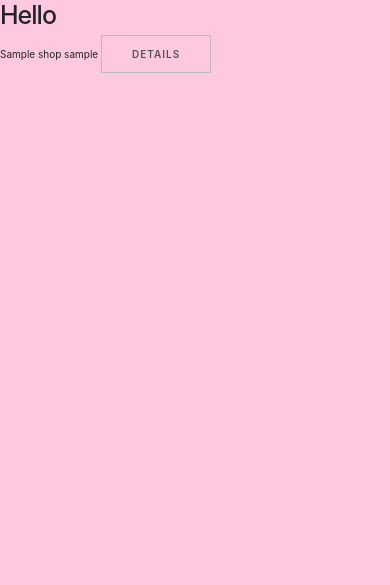
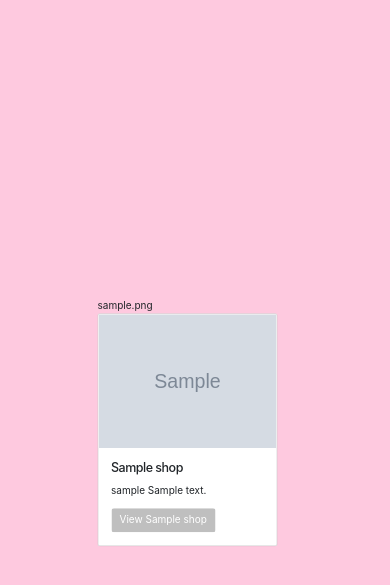
Before and after one commit to imanirak/little-space, a Django app: page /shop/ in a window 390 px wide. Shown: the top 585 px of the page. Run offline with Django 4.2, Linux system fonts and the light colour scheme; tables that the repository leaves empty hold one stand-in row (values such as "Sample post"); grey boxes marked "Sample" are stand-in pictures; some libraries are stand-ins or nearby versions; some web fonts are replaced.

Commit message:
shop page cards responsive

```diff
--- a/shop/static/styles/styles.css
+++ b/shop/static/styles/styles.css
@@ -21,7 +21,6 @@ body {
     height: 200px;
     position: relative;
   }
-
 
 
 .center {
--- a/shop/templates/shop_list.html
+++ b/shop/templates/shop_list.html
@@ -6,23 +6,25 @@ Shop List
 {% block body %}
 
 
+<div class="center">
+      <div class="container">
+            <div class="row">
+                  {% for shop in shops %}
+                  {{shop.shop_logo}}
+                  <div class="card" style="width: 18rem;">
+                        <img src="{{shop.shop_logo}}" class="card-img-top" alt="shoplogo">
+                        <div class="card-body">
+                          <h5 class="card-title">{{shop.name}}</h5>
+                          <p class="card-text">{{shop.owner}} {{shop.description}}</p>
+                          <a class="btn button-details" href="{% url 'shop_detail' shop.id%}"> View {{shop.name}}</a>
+                        </div>
+                      </div>
+                      {% endfor %}
+            </div>
+        </div>
 <div>
 
-        <h1> Hello</h1>
-        {% for shop in shops %}
 
-                        <div>
-                        <td>{{shop.name}} {{shop.owner}}</td>
-
-
-                  <a href="{% url 'shop_detail' shop.id%}"><button>DETAILS</button></a>
-                        </div>
-
-
-
-
-        {% endfor %}
-</div>
 
 
 
```
Also changed, not shown: waves_s5MEkUv.PNG (added).
